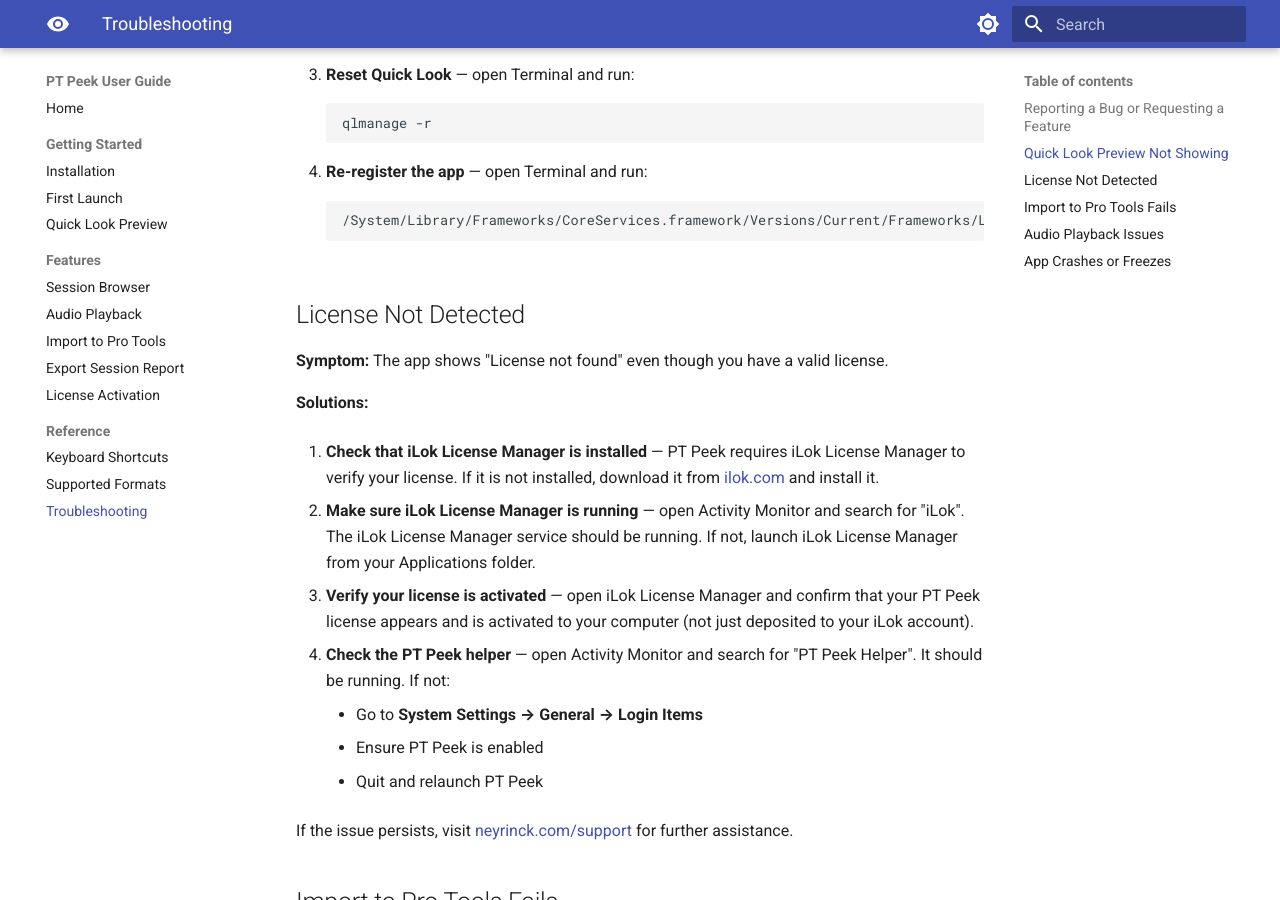
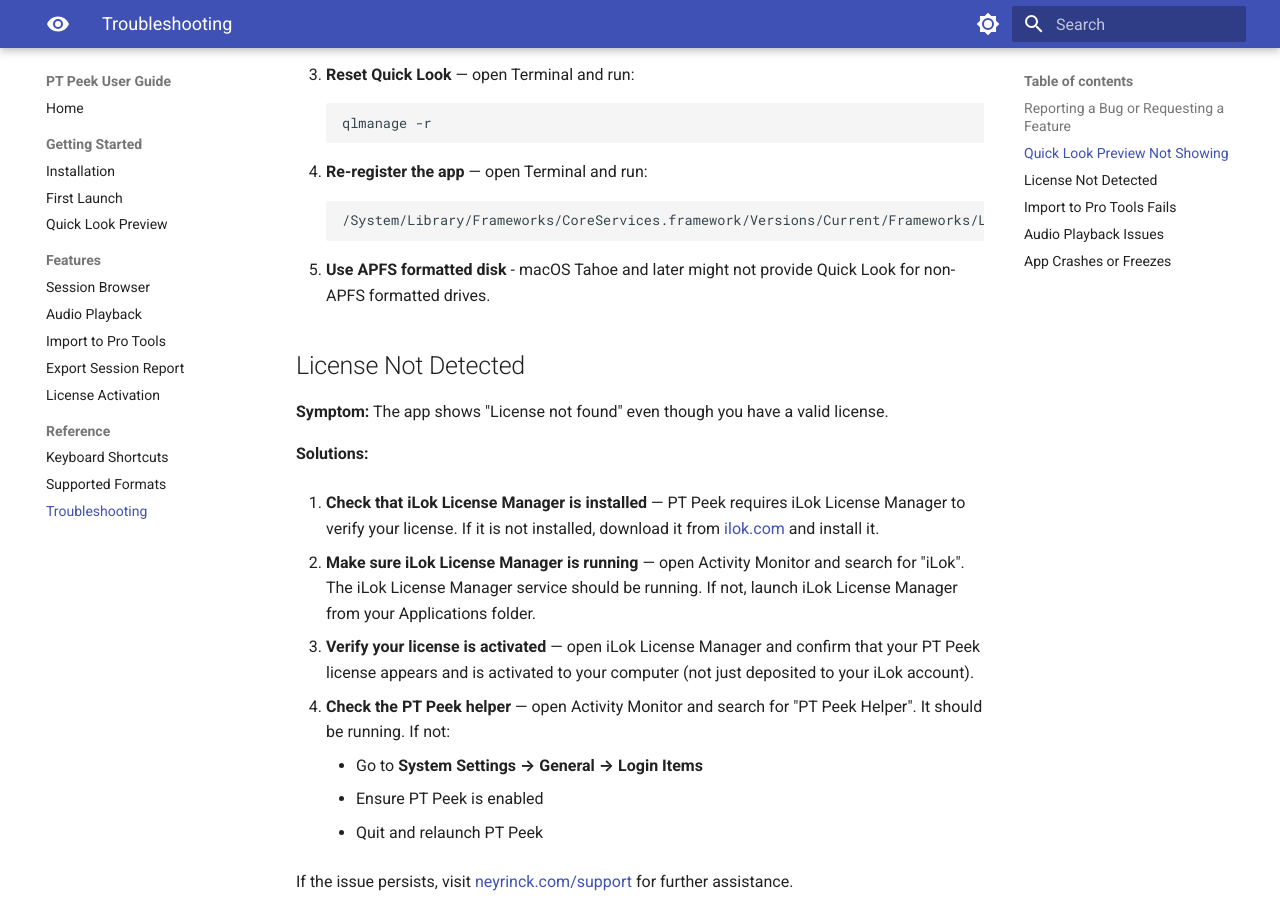
Before and after one commit to neyrinckaudio/docs-pt-peek, an MkDocs documentation site: the page built from docs/reference/troubleshooting.md, in a window 1280 px wide and 900 px high, scrolled down 695 px. Built offline with MkDocs 1.6.1 and Material for MkDocs 9.7.7, drawn with Linux system fonts in a browser that asks for light colours.

Commit message:
add troubleshooting for Tahoe non-APFS

````diff
--- a/docs/reference/troubleshooting.md
+++ b/docs/reference/troubleshooting.md
@@ -27,6 +27,7 @@
    ```bash
    /System/Library/Frameworks/CoreServices.framework/Versions/Current/Frameworks/LaunchServices.framework/Versions/Current/Support/lsregister -f -R -trusted /Applications/PT\ Peek.app
    ```
+5. **Use APFS formatted disk** - macOS Tahoe and later might not provide Quick Look for non-APFS formatted drives.
 
 ## License Not Detected
 
````
Also changed, not shown: site/reference/troubleshooting/index.html, site/search/search_index.json, site/sitemap.xml, 1 other file.
